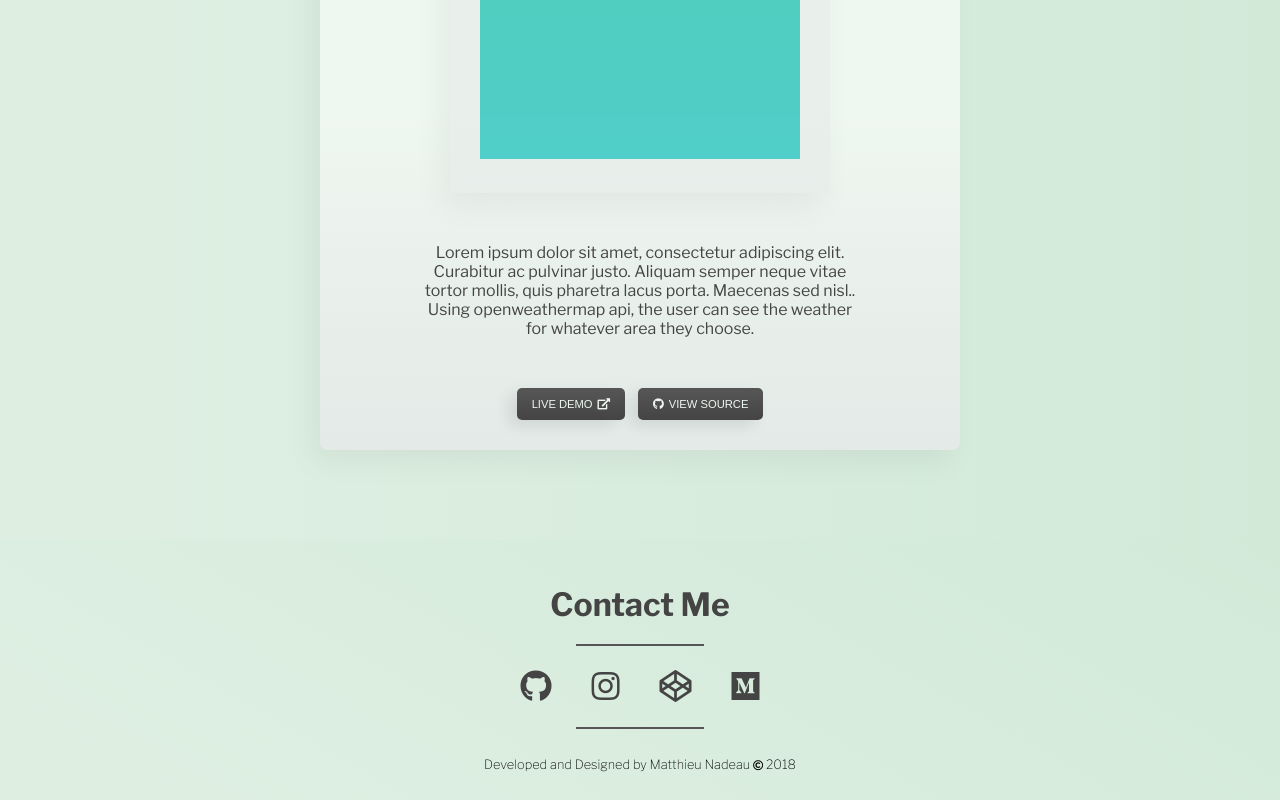
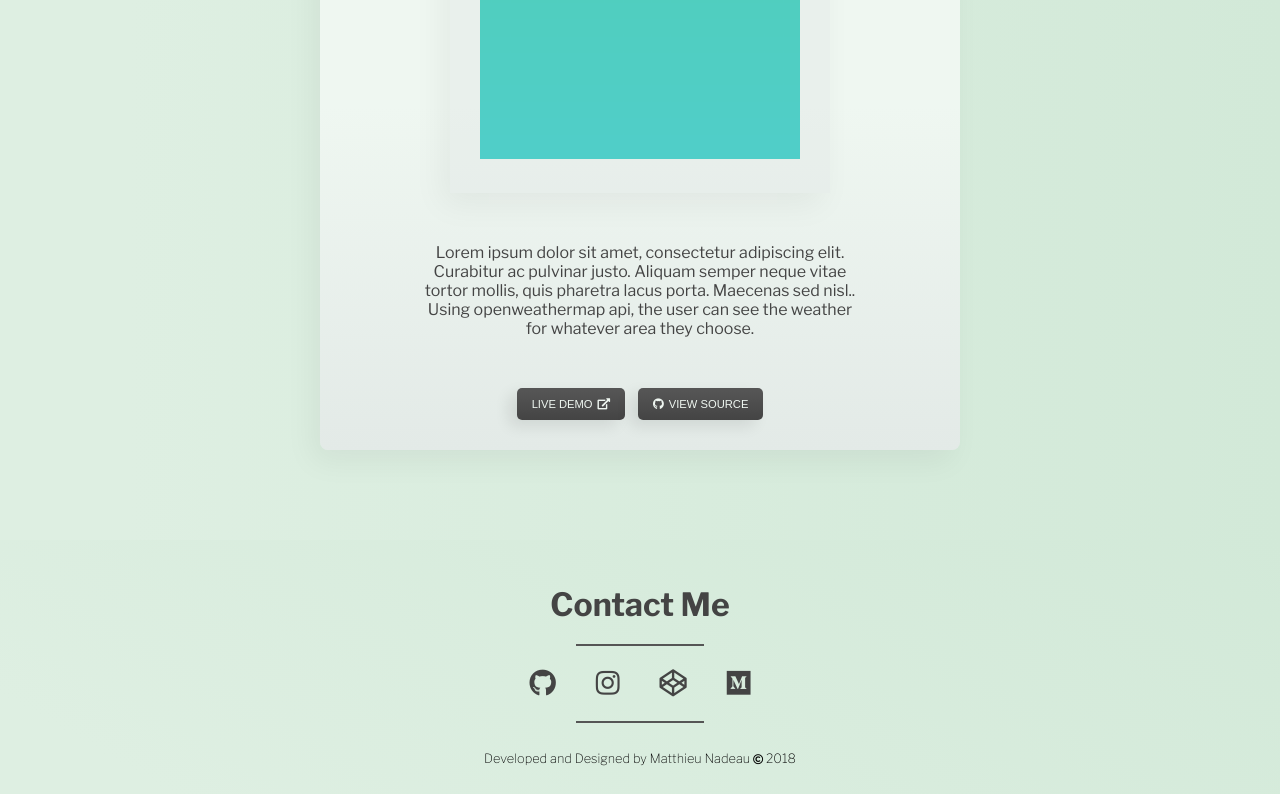
Before and after one commit to MatthieuNadeau96/My-Portfolio, a React (Create React App) app: page / in a window 1280 px wide. Shown: the part 4217-5017 px from the top of the page. Built offline with nearby package versions, Linux system fonts and the light colour scheme; the HTML template or start-up script is replaced by a standard one.

Commit message:
made the social links a bit smaller

```diff
--- a/src/App.css
+++ b/src/App.css
@@ -236,7 +236,7 @@
 }
 
 .social-links ul li a {
-  font-size: 2em;
+  font-size: 1.7em;
   text-decoration: none;
   color: #444;
   transition: 250ms;
```
